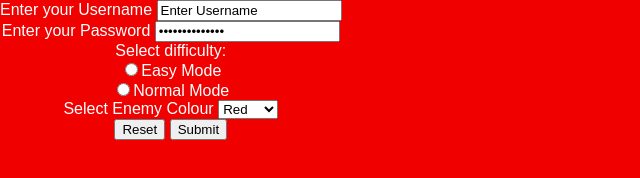
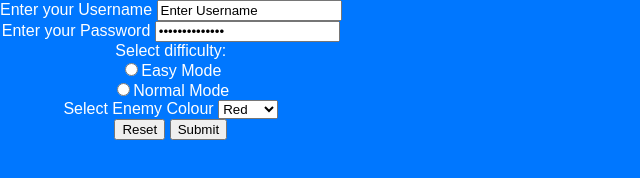
Before and after one commit to Leo-Chen-CM/Leo-Chen-CM.github.io, a website: page index.html in a window 1280 px wide. Shown: the whole page, without its empty margins (0-640 px from the left). Drawn offline with Linux system fonts and the light colour scheme.

Commit message:
changed the colour

```diff
--- a/css/style.css
+++ b/css/style.css
@@ -35,7 +35,7 @@ body
     display: table-cell;
     vertical-align: middle;
     text-align: center;
-    background-color:rgb(241, 0, 0);
+    background-color:rgb(0, 119, 255);
     color:white;
     font-family: "arial", sans-serif;
 }
```
